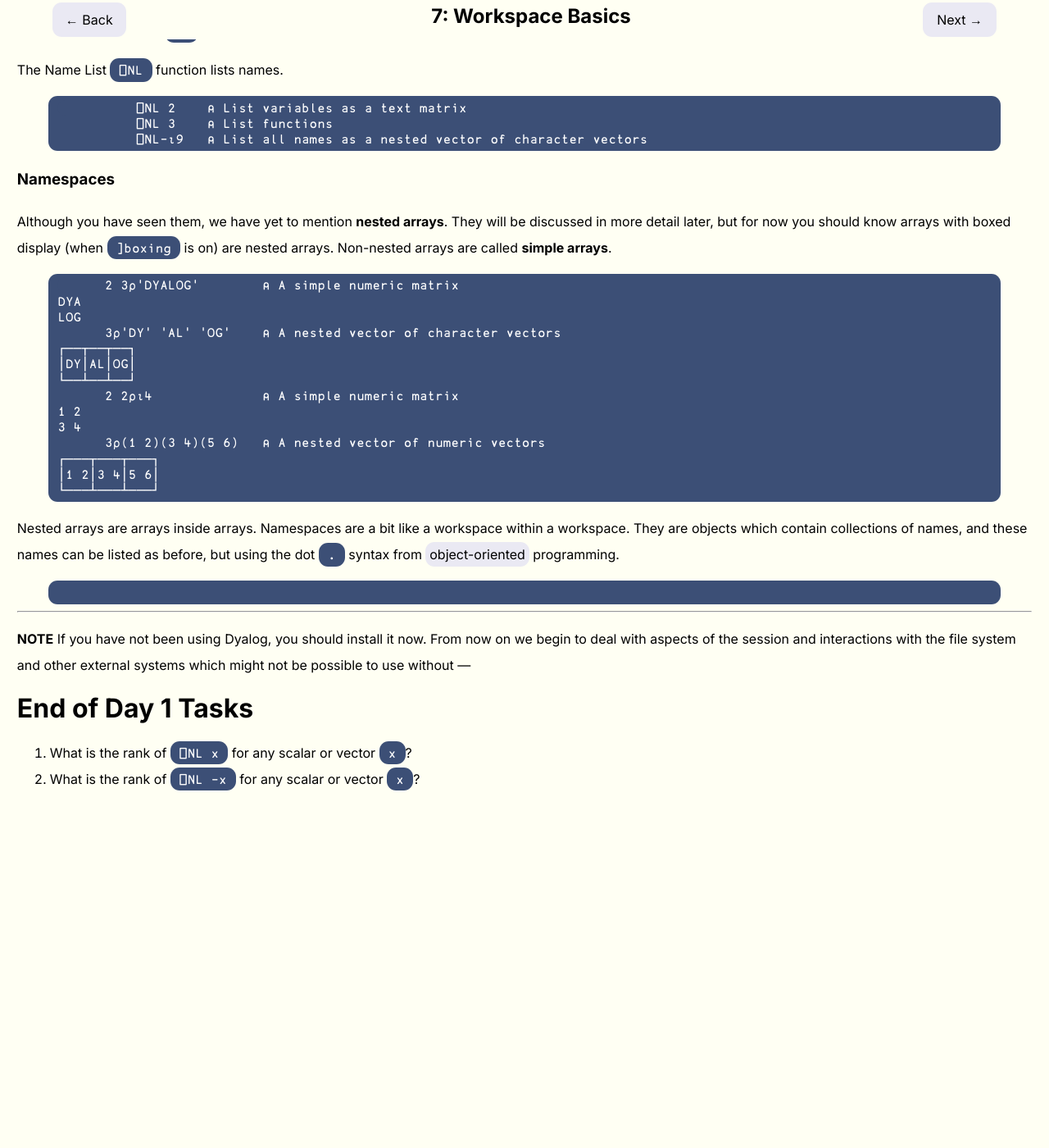
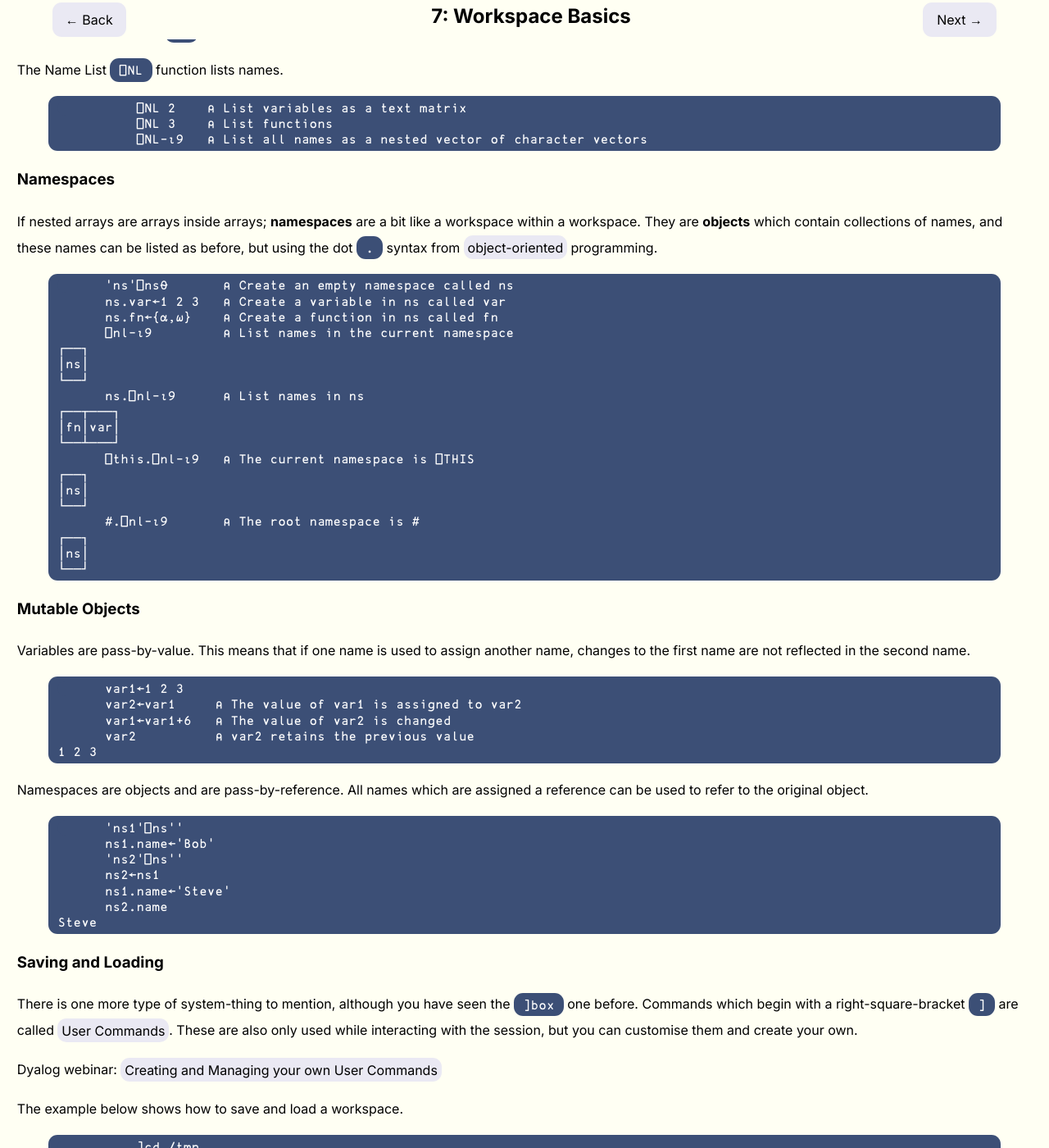
Before and after one commit to rikedyp/APLWorkshop, a Jekyll site: the page built from course/day1/7.md, in a window 1280 px wide and 1400 px high, scrolled down 510 px. Shown: the whole window at 82% size. Built offline with Jekyll 4.4.1, drawn with Linux system fonts in a browser that asks for light colours; nearby versions of some CDN libraries; before the commit the page ends 1516 px from its top, so only the background shows below that; some of the changed text lies outside the part shown.

Commit message:
more day 1 content

````diff
--- a/course/day1/7.md
+++ b/course/day1/7.md
@@ -33,36 +33,82 @@ The Name List `⎕NL` function lists names.
 ```
 
 ### Namespaces
-Although you have seen them, we have yet to mention **nested arrays**. They will be discussed in more detail later, but for now you should know arrays with boxed display (when `]boxing` is on) are nested arrays. Non-nested arrays are called **simple arrays**.
+If nested arrays are arrays inside arrays; **namespaces** are a bit like a workspace within a workspace. They are **objects** which contain collections of names, and these names can be listed as before, but using the dot `.` syntax from <a target="_blank" href="https://cs.stackexchange.com/questions/89031/what-is-the-origin-of-dot-notation">object-oriented</a> programming.
 
 ```APL
-      2 3⍴'DYALOG'        ⍝ A simple numeric matrix
-DYA
-LOG
-      3⍴'DY' 'AL' 'OG'    ⍝ A nested vector of character vectors
-┌──┬──┬──┐
-│DY│AL│OG│
-└──┴──┴──┘
-      2 2⍴⍳4              ⍝ A simple numeric matrix
-1 2
-3 4
-      3⍴(1 2)(3 4)(5 6)   ⍝ A nested vector of numeric vectors
-┌───┬───┬───┐
-│1 2│3 4│5 6│
-└───┴───┴───┘
+      'ns'⎕ns⍬       ⍝ Create an empty namespace called ns
+      ns.var←1 2 3   ⍝ Create a variable in ns called var
+      ns.fn←{⍺,⍵}    ⍝ Create a function in ns called fn
+      ⎕nl-⍳9	     ⍝ List names in the current namespace
+┌──┐
+│ns│
+└──┘
+      ns.⎕nl-⍳9      ⍝ List names in ns
+┌──┬───┐
+│fn│var│
+└──┴───┘
+      ⎕this.⎕nl-⍳9   ⍝ The current namespace is ⎕THIS
+┌──┐
+│ns│
+└──┘
+      #.⎕nl-⍳9       ⍝ The root namespace is #
+┌──┐
+│ns│
+└──┘
 ```
 
-Nested arrays are arrays inside arrays. Namespaces are a bit like a workspace within a workspace. They are objects which contain collections of names, and these names can be listed as before, but using the dot `.` syntax from <a target="_blank" href="">object-oriented</a> programming.
+### Mutable Objects
+Variables are pass-by-value. This means that if one name is used to assign another name, changes to the first name are not reflected in the second name.
 
 ```APL
+      var1←1 2 3
+      var2←var1     ⍝ The value of var1 is assigned to var2
+      var1←var1+6   ⍝ The value of var2 is changed
+      var2          ⍝ var2 retains the previous value
+1 2 3
+```
+
+Namespaces are objects and are pass-by-reference. All names which are assigned a reference can be used to refer to the original object.
+
+```APL
+      'ns1'⎕ns''
+      ns1.name←'Bob'
+      'ns2'⎕ns''
+      ns2←ns1
+      ns1.name←'Steve'
+      ns2.name
+Steve
+```
+
+### Saving and Loading
+There is one more type of system-thing to mention, although you have seen the `]box` one before. Commands which begin with a right-square-bracket `]` are called <a target="_blank" href="">User Commands</a>. These are also only used while interacting with the session, but you can customise them and create your own.
+
+Dyalog webinar: <a target="_blank" href="https://dyalog.tv/Webinar/?v=LWJzRGrOC3k">Creating and Managing your own User Commands</a>
+
+The example below shows how to save and load a workspace.
+
+```APL
+	  ]cd /tmp
+	  )save MyFirstWS
+	  )clear
+	  )load MyFirstWS
 ```
 
 ---
 **NOTE**
-If you have not been using Dyalog, you should install it now. From now on we begin to deal with aspects of the session and interactions with the file system and other external systems which might not be possible to use without
+If you have not been using Dyalog, you should install it now. From now on we begin to deal with aspects of the session and interactions with the file system and other external systems which might not be possible to without a local installation of Dyalog.
 ---
 
 # End of Day 1 Tasks
 
 1. What is the rank of `⎕NL x` for any scalar or vector `x`?
 1. What is the rank of `⎕NL -x` for any scalar or vector `x`?
+1. Save Your Work
+	1. Use `]cd` to change to a directory on your machine where you would like to save your work.
+	1. Use `)wsid WSName` to change the name of your active workspace.
+	1. Use `)save` to save your workspace.
+	1. Use `)clear` to clear
+	1. Create a new namespace called 'Day1'
+	1. Use `'Day1.⎕CY'WSName'` to copy the contents of your saved workspace into the `Day1` namespace.
+	1. Now `)save` again.
+	While `⎕SAVE` exists, it will overwrite any existing workspace file without asking first. Always use `)SAVE` when saving workspaces.
````
Also changed, not shown: course/day1/5.md (+18 -1 lines), course/day1/6.md (+66 -0 lines).
